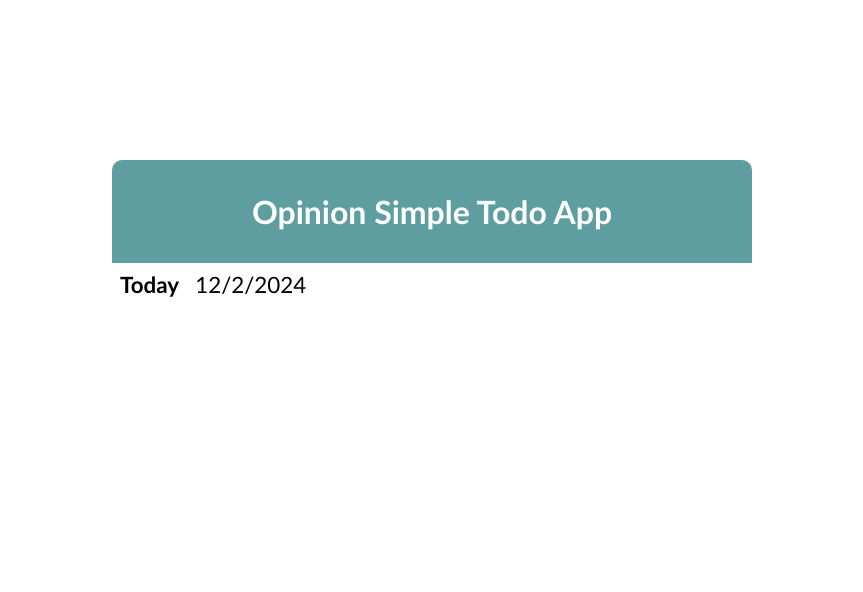
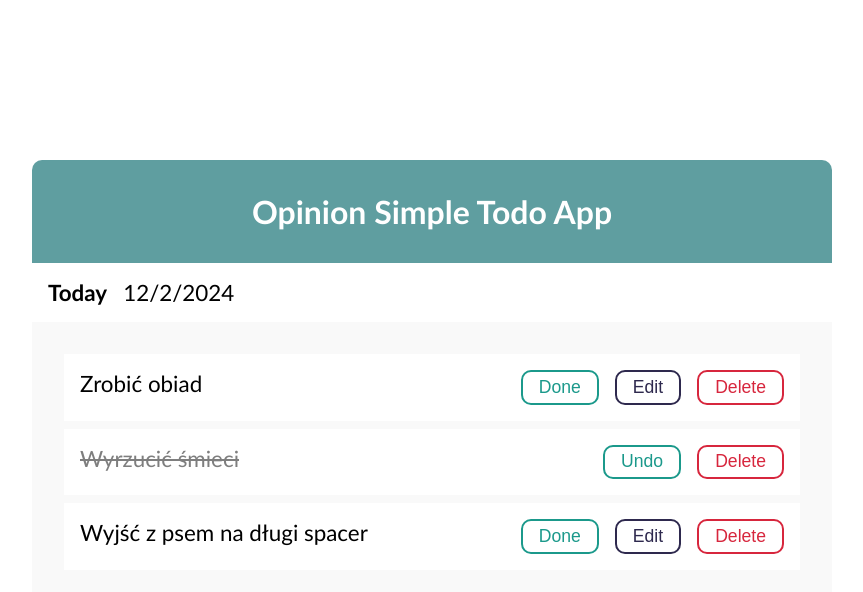
Before and after one commit to Kris1027/opinion-simple-todo-app, a React (Vite) app: page / in a window 1280 px wide. Shown: the top 592 px of the page, without its empty margins (208-1071 px from the left). Built offline with nearby package versions, Linux system fonts and the light colour scheme.

Commit message:
build button, task-list, task-list-item components, update styles of the container and today date

```diff
--- /dev/null
+++ b/src/components/button/button.jsx
@@ -0,0 +1,11 @@
+import styles from './button.module.css';
+
+const Button = ({ children, onClick, color }) => {
+    return (
+        <button className={`${styles.button} ${styles[color]}`} onClick={onClick}>
+            {children}
+        </button>
+    );
+};
+
+export default Button;
--- /dev/null
+++ b/src/components/button/button.module.css
@@ -0,0 +1,43 @@
+.button {
+    background-color: #ffffff;
+    padding: 0.3rem 1rem;
+    font-size: 1.1rem;
+    border: 2px solid;
+    cursor: pointer;
+    border-radius: 10px;
+    font-weight: 500;
+}
+
+.button:active {
+    transform: scale(0.9);
+}
+
+.green {
+    border-color: #1b998b;
+    color: #1b998b;
+}
+
+.green:hover {
+    color: #fff;
+    background-color: #1b998b;
+}
+
+.red {
+    border-color: #d7263d;
+    color: #d7263d;
+}
+
+.red:hover {
+    color: #fff;
+    background-color: #d7263d;
+}
+
+.violet {
+    border-color: #2e294e;
+    color: #2e294e;
+}
+
+.violet:hover {
+    color: #fff;
+    background-color: #2e294e;
+}
--- a/src/components/container/container.module.css
+++ b/src/components/container/container.module.css
@@ -1,5 +1,5 @@
 .container {
-    width: 640px;
-    border-radius: 10px 10px 0 0;
+    border-radius: 10px;
     overflow: hidden;
+    width: 800px;
 }
--- /dev/null
+++ b/src/components/task-list-item/task-list-item.jsx
@@ -0,0 +1,17 @@
+import Button from '../button/button';
+import styles from './task-list-item.module.css';
+
+const TaskListItem = ({ task }) => {
+    return (
+        <li className={styles.taskListItem}>
+            <span className={task.complete ? styles.complete : ''}>{task.text}</span>
+            <span className={styles.buttons}>
+                <Button color='green'>{task.complete ? 'Undo' : 'Done'}</Button>
+                {!task.complete && <Button color='violet'>Edit</Button>}
+                <Button color='red'>Delete</Button>
+            </span>
+        </li>
+    );
+};
+
+export default TaskListItem;
--- /dev/null
+++ b/src/components/task-list-item/task-list-item.module.css
@@ -0,0 +1,21 @@
+.taskListItem {
+    display: flex;
+    justify-content: space-between;
+    background-color: #ffffff;
+    padding: 1rem;
+}
+
+.taskListItem:hover {
+    background-color: #f0f8ff;
+    transform: translateY(-1px);
+}
+
+.complete {
+    text-decoration: line-through;
+    opacity: 0.5;
+}
+
+.buttons {
+    display: flex;
+    gap: 1rem;
+}
--- /dev/null
+++ b/src/components/task-list/task-list.jsx
@@ -0,0 +1,20 @@
+import styles from './task.list.module.css';
+import TaskListItem from '../task-list-item/task-list-item';
+
+const TaskList = ({ tasks }) => {
+    return (
+        <div className={styles.taskList}>
+            {tasks && tasks.length ? (
+                <ul>
+                    {tasks.map((task) => (
+                        <TaskListItem key={task.id} task={task} />
+                    ))}
+                </ul>
+            ) : (
+                <p className={styles.taskInfo}>No tasks!</p>
+            )}
+        </div>
+    );
+};
+
+export default TaskList;
--- /dev/null
+++ b/src/components/task-list/task.list.module.css
@@ -0,0 +1,16 @@
+.taskList {
+    background-color: #f9f9f9;
+    font-size: 1.4rem;
+    padding: 2rem;
+}
+
+.taskList ul {
+    display: flex;
+    flex-direction: column;
+    gap: 0.5rem;
+    list-style-type: none;
+}
+
+.taskList p {
+    text-align: center;
+}
--- a/src/components/today-date/today-date.module.css
+++ b/src/components/today-date/today-date.module.css
@@ -1,7 +1,7 @@
 .todayDate {
     display: flex;
     gap: 1rem;
-    padding: 0.5rem;
+    padding: 1rem;
 }
 
 .todayDate span {
--- a/src/todo.jsx
+++ b/src/todo.jsx
@@ -1,14 +1,24 @@
 import Container from './components/container/container';
 import Heading from './components/heading/heading';
+import TaskList from './components/task-list/task-list';
 import TodayDate from './components/today-date/today-date';
 
 const Todo = () => {
+    const tasks = [
+        { id: 1, text: 'Zrobić obiad', complete: false },
+        { id: 2, text: 'Wyrzucić śmieci', complete: true },
+        { id: 3, text: 'Wyjść z psem na długi spacer', complete: false },
+    ];
+
     return (
         <Container>
             <header>
                 <Heading />
                 <TodayDate />
             </header>
+            <main>
+                <TaskList tasks={tasks} />
+            </main>
         </Container>
     );
 };
```
